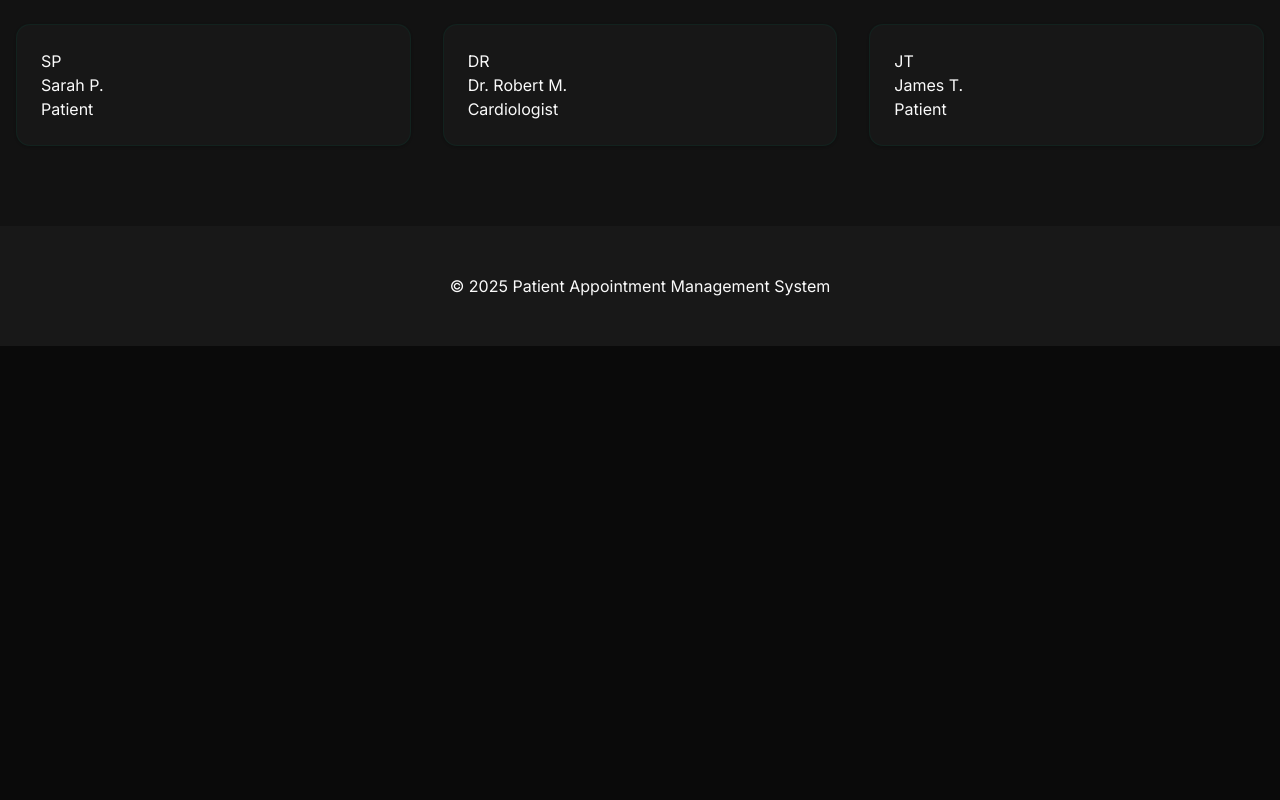
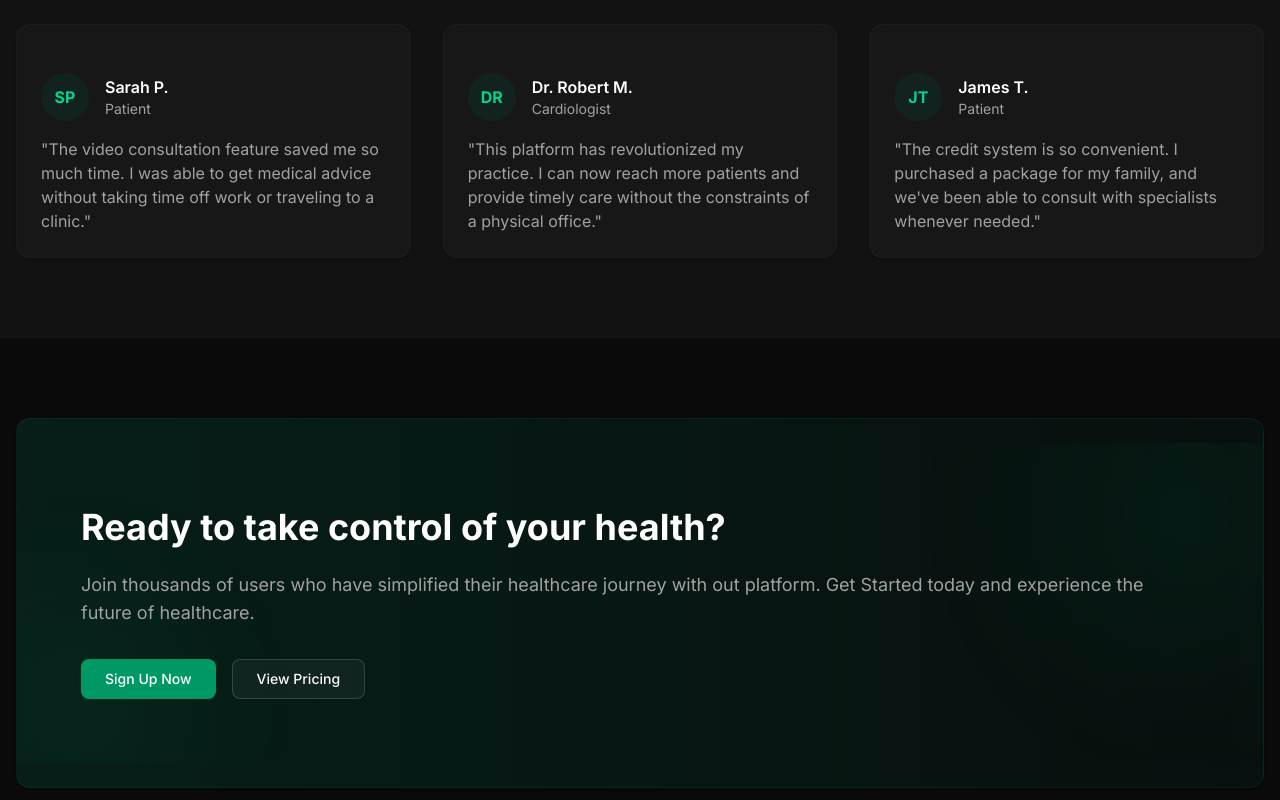
Before and after one commit to NextGenULAB/pams, a Next.js app: page / in a window 1280 px wide. Shown: the part 2460-3260 px from the top of the page. Before the commit the page ends 2806 px from the top, so only its background shows below. Built offline with nearby package versions, Linux system fonts and the light colour scheme; no server answers.

Commit message:
landing page design done

```diff
--- a/app/page.jsx
+++ b/app/page.jsx
@@ -153,16 +153,19 @@ export default function Home() {
   {testimonials.map((testimonial, index) => {
     return (
       <Card key={index} className="border-emerald-900/20 hover:border-emerald-800/40 transition-all duration-300">
-        <CardContent>
-          <div>
-            <div>
-              <span>{testimonial.initials}</span>
+        <CardContent className="pt-6">
+          <div className="flex items-center mb-4">
+            <div className="w-12 h-12 rounded-full bg-emerald-900/20 flex items-center justify-center mr-4">
+              <span className="text-emerald-400 font-bold">{testimonial.initials}</span>
             </div>
             <div>
-              <h4>{testimonial.name}</h4>
-              <p>{testimonial.role}</p> {/* Changed from testimonial to testimonial.role */}
+              <h4 className="font-semibold text-white">{testimonial.name}</h4>
+              <p className="text-sm text-muted-foreground">{testimonial.role}</p>
             </div>
           </div>
+          <p className="text-muted-foreground">
+            &quot;{testimonial.quote}&quot;
+          </p>
         </CardContent>
       </Card>
     );
@@ -171,6 +174,42 @@ export default function Home() {
         </div>
         </section>
 
+        <section className="py-20">
+          <div className="container mx-auto px-4">
+            <Card className="bg-gradient-to-r from-emerald-900/30 to-emerald-950/20 border-emerald-800/20">
+            <CardContent className="p-8 md:p-12 lg:p-16 relative overflow-hidden">
+              <div className="max-w-2x1 relative z-10">
+                <h2 className="ttext-3xl md:text-4xl font-bold text-white mb-6">
+                  Ready to take control of your health?
+                  </h2>
+                  <p className="text-lg text-muted-foreground mb-8">
+                    Join thousands of users who have simplified their healthcare journey with out platform. Get Started today and experience the future of healthcare.
+                    </p>
+                    <div className="flex flex-col sm:flex-row gap-4">
+                      <Button
+                      asChild
+                      size="lg"
+                      className="bg-emerald-600 text-white hover:bg-emerald-700">
+                        <Link href="/signup">Sign Up Now</Link>
+                        </Button>
+                        <Button
+                        asChild
+                        variant="outline"
+                        size="lg"
+                        className="border-emerald-700/30 hover:bg-muted/80">
+                          <Link href="#pricing">View Pricing</Link>
+                          </Button>
+                          </div>
+              </div>
+
+              <div className="absolute right-0 top-0 w-[300px] h-[300px] bg-emerald-800/10 rounded-full blur-3xl -mr-20 -mt-20"></div>
+
+              <div className="absolute left-0 bottom-0 w-[200px] h-[200px] bg-emerald-700/10 rounded-full blur-3xl -ml-10 -mb-10"></div>
+            </CardContent>
+            </Card>
+            </div>
+        </section>
+
     </div>
   );
 }
```
